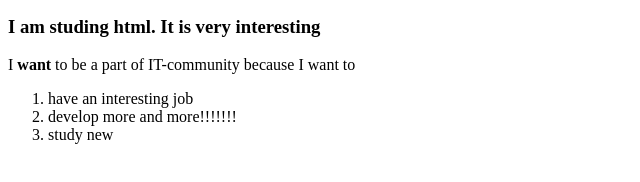
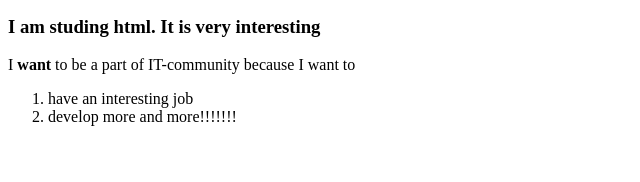
Before and after one commit to Helen-Sen/git_study, a plain HTML site: page start.html in a window 1280 px wide. Shown: the part 88-270 px from the top of the page, without its empty margins (0-640 px from the left). Drawn offline with Linux system fonts and the light colour scheme.

Commit message:
revert bad commit Revert "studing revert"
This reverts commit 6dfa91f295bdd27a703119372c4b0d97bd85246e.

```diff
--- a/start.html
+++ b/start.html
@@ -14,7 +14,6 @@
 <ol>
    <li>have an interesting job</li>
   <li>develop more and more!!!!!!!</li>
-  <li>study new</li>
 
 </ol>
 
```
